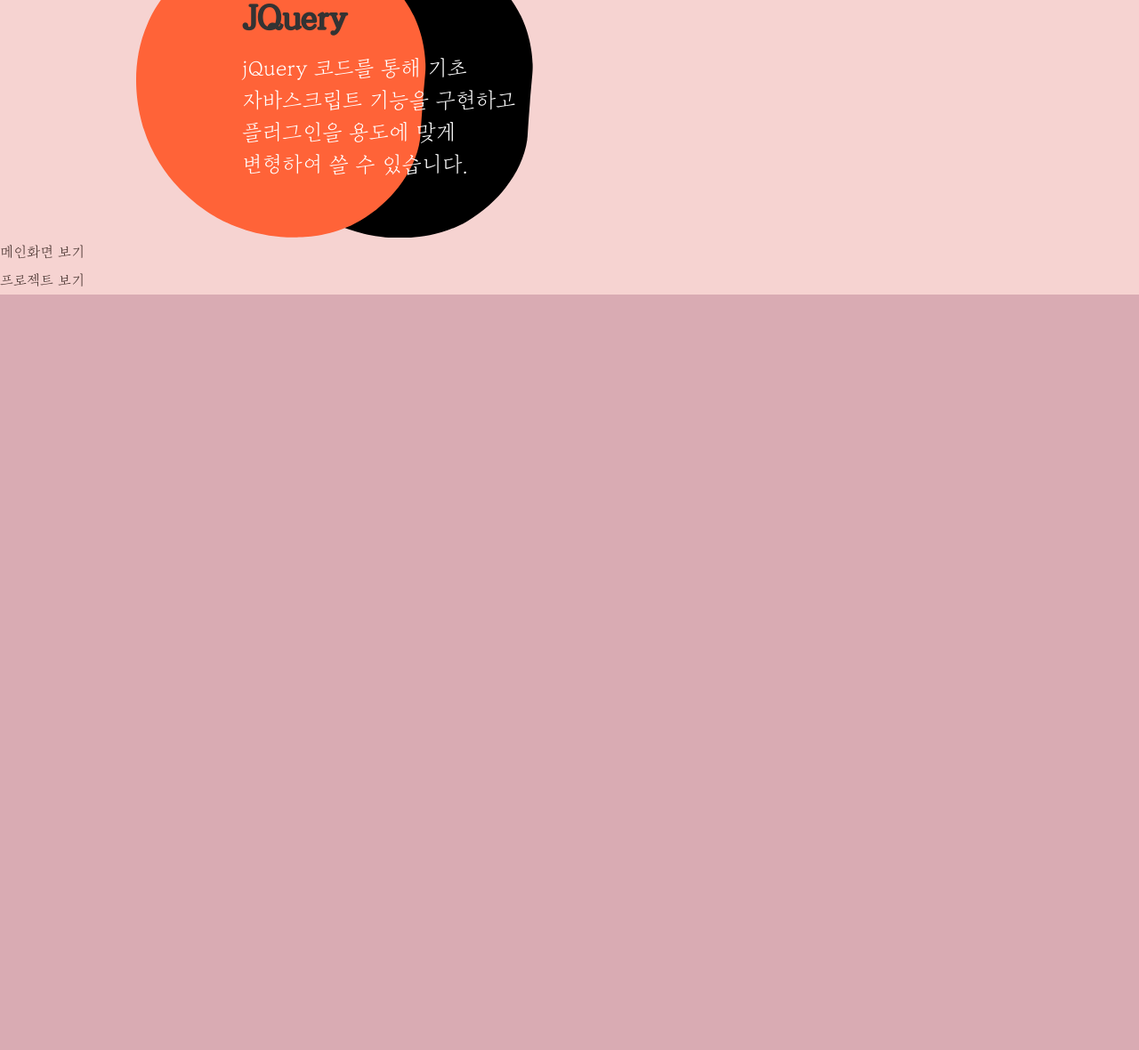
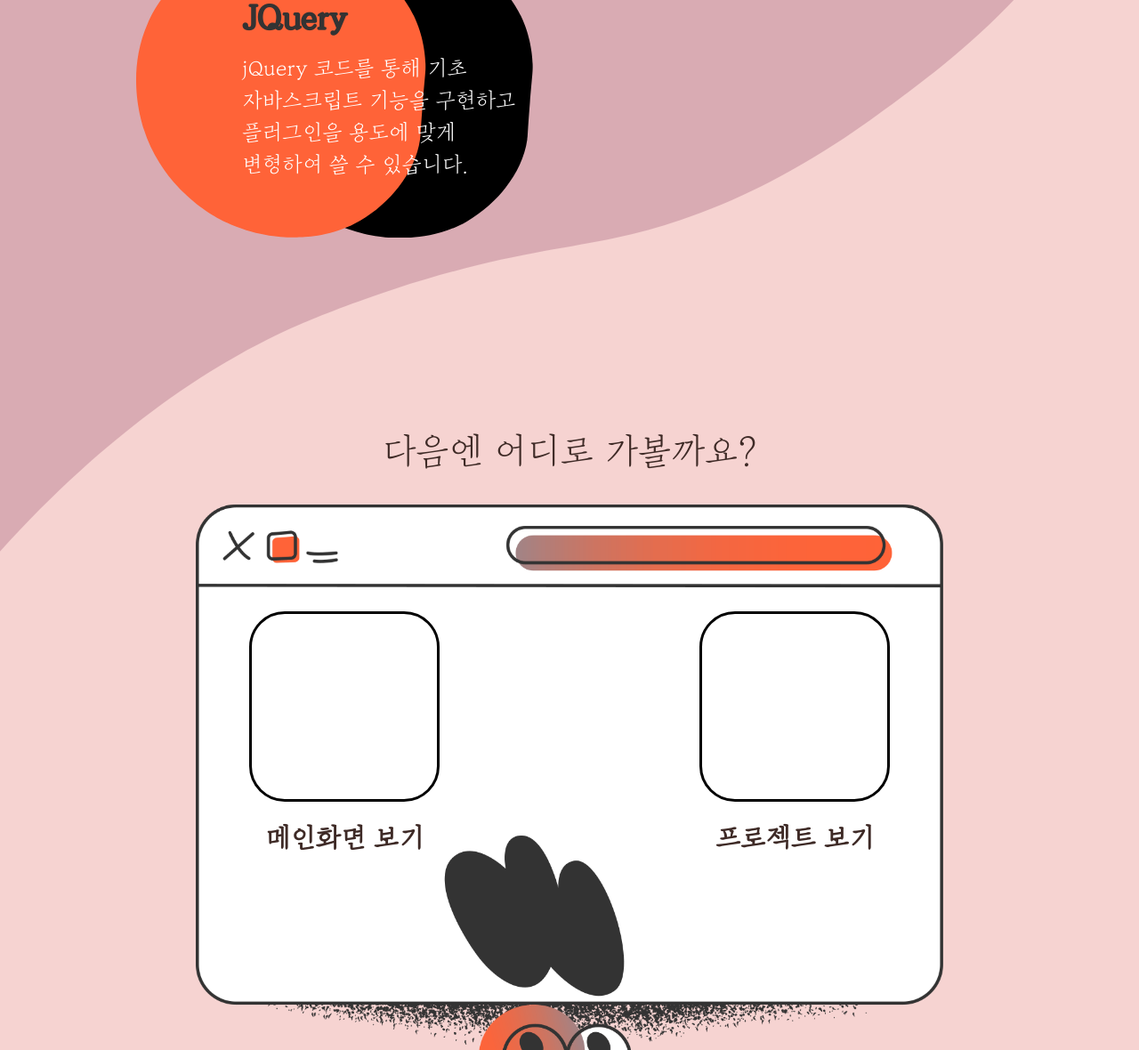
Before and after one commit to qp-yeonji-kim/portfolio_2021, a plain HTML site: page introduce/me.html in a window 1280 px wide. Shown: the part 2839-4019 px from the top of the page at 89% size. Before the commit the page ends 3170 px from the top, so only its background shows below. Drawn offline with Linux system fonts and the light colour scheme; a script that the page names is missing.

Commit message:
me-페이지 이동 버튼 만들기

```diff
--- a/assets/css/_mixin.scss
+++ b/assets/css/_mixin.scss
@@ -34,3 +34,8 @@
   -webkit-transform: $value;
   transform: $value;
 }
+
+@mixin filter($value...){
+  -ms-filter: $value;
+  filter: $value;
+}
--- a/assets/css/style.scss
+++ b/assets/css/style.scss
@@ -143,8 +143,9 @@
 #aboutme {
   @include t-sition(all .5s);
   opacity: 0;
+  position: relative;
   top: 100px;
-  position: relative;
+  padding-bottom: 400px;
   background: url("../images/main/bg-pink.svg") no-repeat bottom center / 100%;
 
   &.load {
@@ -152,7 +153,7 @@
     top: 0;
   }
 
-    .hide {
+  .hide {
     @include t-sition(all .5s);
     opacity: 0;
     top: 100px;
@@ -351,7 +352,87 @@
         }
       }
     }
-
   }
 
+  #main-project {
+    @include borderbox;
+    @include bg-size(cover);
+    position: relative;
+    width: 840px;
+    height: 610px;
+    margin: 300px auto 0;
+    background: url("../images/main/website.png") no-repeat center;
+
+    &::after {
+      @include t-form(translateX(-50%));
+      @include bg-size(cover);
+      content: "";
+      position: absolute;
+      bottom: -340px;
+      left: 50%;
+      width: 600px;
+      height: 578px;
+      background: url("../images/main/thinking.png") no-repeat center;
+
+    }
+    &.click::after{
+      @include t-form(scaleX(-1));
+      transform-origin: calc(50% - 150px) 50%;
+      /* 왜 1/4를 해야 하지?? */
+    }
+
+    p {
+      @include t-form(translateX(-50%));
+      position: relative;
+      top: -100px;
+      left: 50%;
+      width: 500px;
+      font-size: 40px;
+      text-align: center;
+    }
+
+    .link {
+      margin: 40px 60px;
+
+      a {
+        @include b-radius(40px);
+        @include t-form(translateX(-50%));
+        position: relative;
+        display: inline-block;
+        left: 50%;
+        width: 208px;
+        height: 208px;
+        border: 3px solid #000;
+
+        /* 이거 가능? */
+        &.click {
+          &::after {
+            @include bg-size(cover);
+            content: "";
+            position: absolute;
+            top: -40%;
+            left: -20%;
+            width: 350px;
+            height: 350px;
+            background: url("../images/main/check.svg") no-repeat center;
+          }
+        }
+      }
+
+      span {
+        display: block;
+        font-size: 30px;
+        font-weight: 700;
+        text-align: center;
+      }
+    }
+
+    .link-main {
+      float: left;
+    }
+
+    .link-project {
+      float: right;
+    }
+  }
 }
--- a/introduce/me.html
+++ b/introduce/me.html
@@ -73,12 +73,13 @@
         </li>
       </ul>
     </div>
-    <div id="main-project">
-      <div class="link-main">
-        <a href="../index.html">메인화면 보기</a>
+    <div id="main-project" class="clearfix">
+      <p>다음엔 어디로 가볼까요?</p>
+      <div class="link link-main">
+        <a href="../index.html"></a><span>메인화면 보기</span>
       </div>
-      <div class="link-project">
-        <a href="../project/project.html">프로젝트 보기</a>
+      <div class="link link-project">
+        <a href="../project/project.html"></a><span>프로젝트 보기</span>
       </div>
     </div>
   </section>
```
Also changed, not shown: assets/css/style.css, 1 other file.
